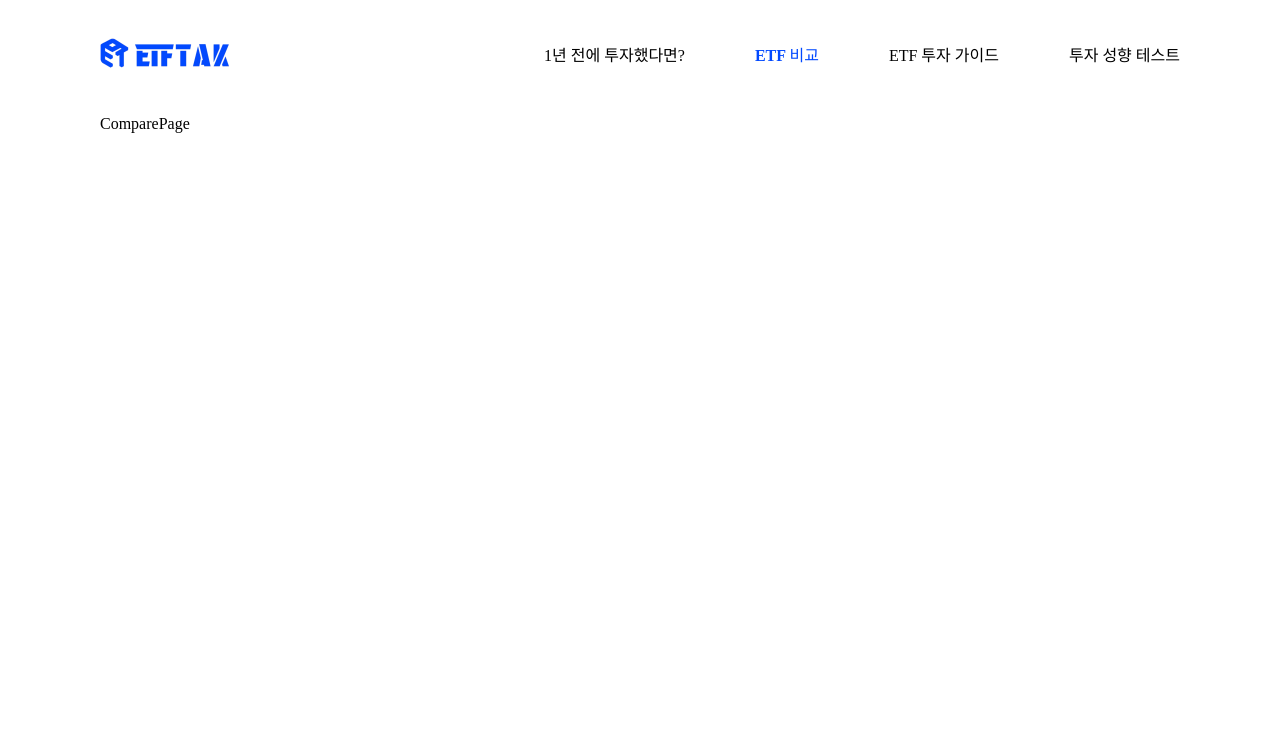
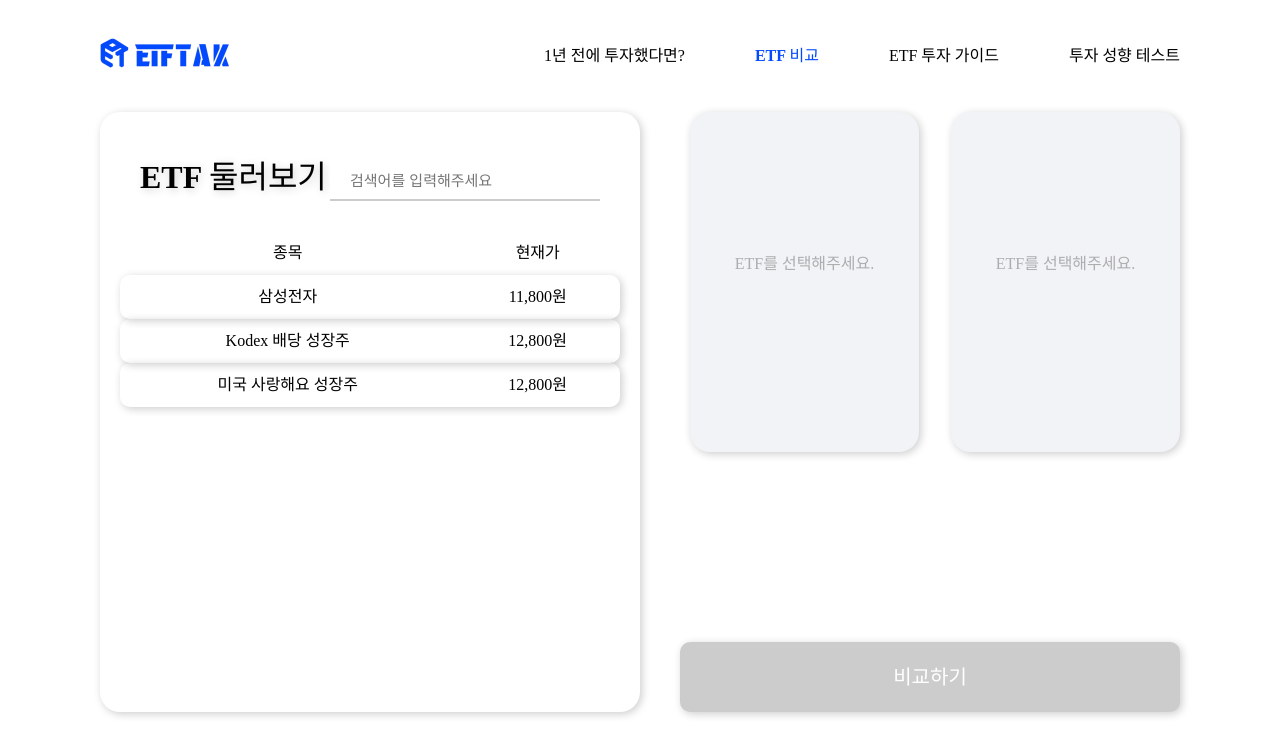
Before and after one commit to ETF-TAK/FE, a React (Vite) app: page /compare in a window 1280 px wide. Shown: the top 756 px of the page. Built offline with nearby package versions, Linux system fonts and the light colour scheme; no server answers; a web font is replaced by a local one.

Commit message:
feat: ETF 비교 아무것도 선택 안 할 경우 화면 구현

```diff
--- a/src/pages/ComparePage.jsx
+++ b/src/pages/ComparePage.jsx
@@ -1,5 +1,70 @@
-import React from "react";
+import axios from 'axios';
+import '../styles/ComparePage.css';
+import React, { useEffect, useState } from 'react';
 
 export default function ComparePage() {
-  return <div>ComparePage</div>;
+  const [etfData, setEtfData] = useState(null);
+  const [error, setError] = useState(null);
+
+  const fetchData = async () => {
+    try {
+      const response = await axios.get('');
+      setEtfData(response.data);
+    } catch (err) {
+      setError(err.message);
+    }
+  };
+
+  useEffect(() => {
+    fetchData();
+  }, []);
+
+  return (
+    <div className="container">
+      <div className="left-panel">
+        <div className="etfSearch-Top">
+          <h1>ETF 둘러보기</h1>
+          <input type="text" placeholder="검색어를 입력해주세요"></input>
+        </div>
+        <div className="etfSearch-Bottom">
+          <table>
+            <thead>
+              <tr>
+                <th>종목</th>
+                <th>현재가</th>
+              </tr>
+            </thead>
+            <tbody>
+              {/* {etfData.map(etf)} */}
+              <tr>
+                <td>삼성전자</td>
+                <td>11,800원</td>
+              </tr>
+              <tr>
+                <td>Kodex 배당 성장주</td>
+                <td>12,800원</td>
+              </tr>
+              <tr>
+                <td>미국 사랑해요 성장주</td>
+                <td>12,800원</td>
+              </tr>
+            </tbody>
+          </table>
+        </div>
+      </div>
+      <div className="right-panel">
+        <div className="etfSelect">
+          <div className="etfSelect-1">
+            <h1>ETF를 선택해주세요.</h1>
+          </div>
+          <div className="etfSelect-2">
+            <h1>ETF를 선택해주세요.</h1>
+          </div>
+        </div>
+        <div className="compare-btn">
+          <h1>비교하기</h1>
+        </div>
+      </div>
+    </div>
+  );
 }
--- /dev/null
+++ b/src/styles/ComparePage.css
@@ -0,0 +1,137 @@
+.container {
+    display: flex;
+}
+
+.left-panel {
+    border-radius: 20px;
+    box-shadow: 2px 2px 8px rgba(0, 0, 0, 0.2);
+    width: 50%;
+    height: 600px;
+}
+
+.etfSearch-Top {
+    display: flex;
+    justify-content: space-between;
+    align-items: center;
+    padding: 40px;
+    padding-bottom: 10px;
+}
+
+.etfSearch-Top h1 {
+    font-size: 32px;
+    text-shadow: 2px 2px 8px rgba(0, 0, 0, 0.2);
+    font-weight: bold;
+}
+
+.etfSearch-Top input {
+    padding: 20px;
+    padding-bottom: 10px;
+    border: none;
+    border-bottom: 2px solid #ccc;
+    outline: none;
+    width: 50%;
+    font-size: 15px;
+    font-weight: bold;
+    color: #949494;
+}
+
+.etfSearch-Bottom {
+    padding: 20px;
+    display: flex;
+    flex-direction: column;
+    gap: 0.5rem;
+}
+
+table {
+    border-collapse: collapse;
+    padding: 20px;
+}
+
+.etfSearch-Bottom tbody tr {
+    box-shadow: 2px 2px 8px rgba(0, 0, 0, 0.2);
+    padding: 10px;
+    border-radius: 10px;
+}
+
+.etfSearch-Bottom tbody tr:hover {
+    background-color: #F1F3F7;
+}
+
+th, td {
+    text-align: center;
+    padding: 10px;
+    gap: 1rem;
+}
+
+.right-panel {
+    gap: 3rem;
+    min-width: 50%;
+}
+
+.etfSelect {
+    display: flex;
+    justify-content: center;
+    align-items: center;
+    gap: 2rem;
+    padding-left: 50px;
+
+}
+.etfSelect-1 {
+    border-radius: 20px;
+    box-shadow: 2px 2px 8px rgba(0, 0, 0, 0.2);
+    width: 400%;
+    height: 300px;
+    padding: 20px;
+    background-color: #F1F3F7;
+    align-items: center;
+}
+
+.etfSelect-1 h1 {
+    padding-top: 120px;
+    text-align: center;
+    color: #ADADAD;
+}
+
+.etfSelect-2 {
+    border-radius: 20px;
+    box-shadow: 2px 2px 8px rgba(0, 0, 0, 0.2);
+    width: 400%;
+    height: 300px;
+    padding: 20px;
+    background-color: #F1F3F7;
+    align-items: center;
+
+}
+
+.etfSelect-2 h1 {
+    padding-top: 120px;
+    text-align: center;
+    color: #ADADAD;
+}
+
+.compare-btn {
+    display: flex;
+    justify-content: center;
+    border-radius: 10px;
+    box-shadow: 2px 2px 8px rgba(0, 0, 0, 0.2);
+    display: flex;
+    justify-content: center;
+    min-width: 50%;
+    gap: 2rem;
+    margin-top: 190px;
+    margin-left: 40px;
+    min-height: 50px;
+    padding-top: 20px;
+    background-color: #ccc;
+}
+
+.compare-btn h1 {
+    text-align: center;
+    font-weight: bold;
+    font-size: 20px;
+    color: #fff;
+}
+
+.compare-btn:hover {
+    background-color: #bbb;
+}
```
